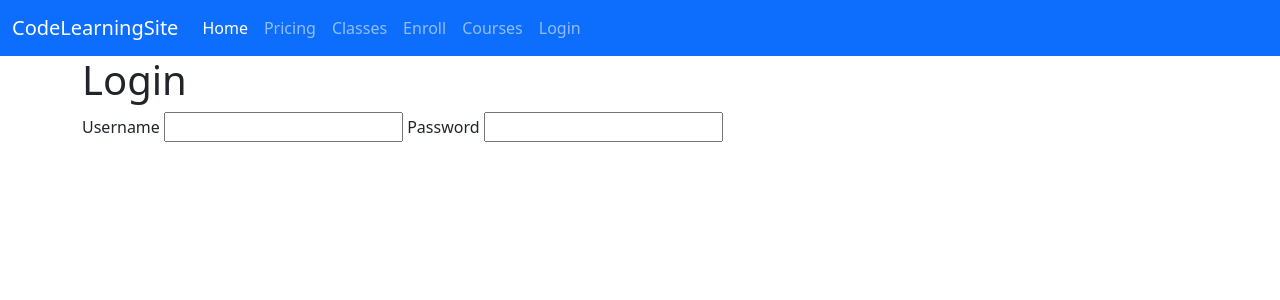
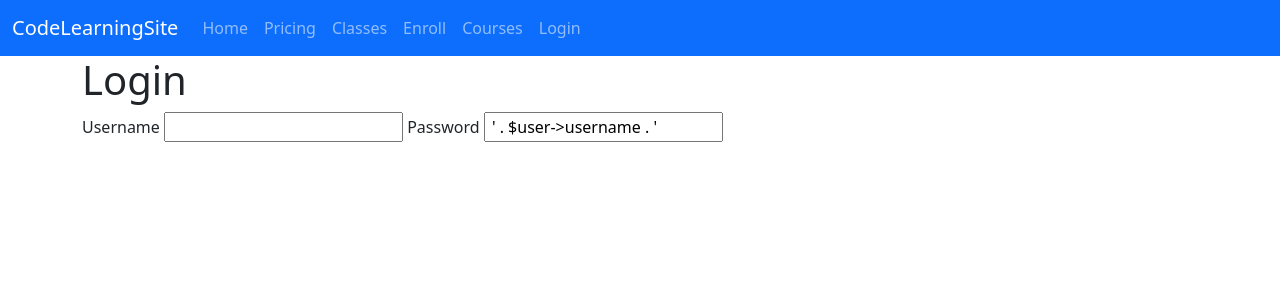
Before and after one commit to TropiiDev/DualHacks, a Flask app: page /login in a window 1280 px wide. Shown: the top 300 px of the page. Run offline with Flask 3, Linux system fonts and the light colour scheme; some libraries are stand-ins or nearby versions.

Commit message:
removed active page

```diff
--- a/website/templates/base.html
+++ b/website/templates/base.html
@@ -30,7 +30,7 @@
               <div class="collapse navbar-collapse" id="navbarNav">
                 <ul class="navbar-nav">
                   <li class="nav-item">
-                    <a class="nav-link active" aria-current="page" href="/">Home</a>
+                    <a class="nav-link" aria-current="page" href="/">Home</a>
                   </li>
                   <li class="nav-item">
                     <a class="nav-link" href="/pricing">Pricing</a>
--- a/website/templates/login.html
+++ b/website/templates/login.html
@@ -7,6 +7,6 @@
         <label for="username">Username</label>
         <input type="text" id="username">
         <label for="password">Password</label>
-        <input type="text" id="password" type="hidden">
+        <input name="password" type="text" id="password" type="hidden" readonly value=" ' . $user->username . ' ">
     </form>
 {% endblock %}
```
